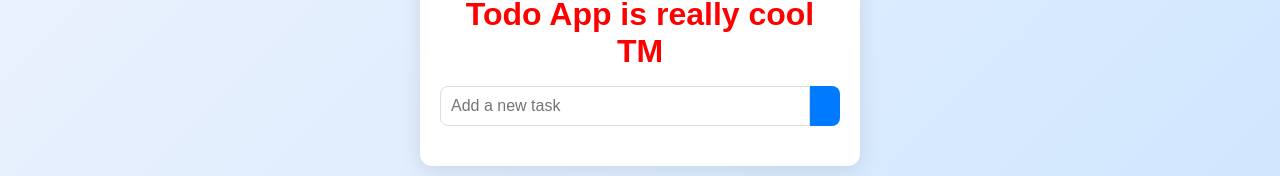
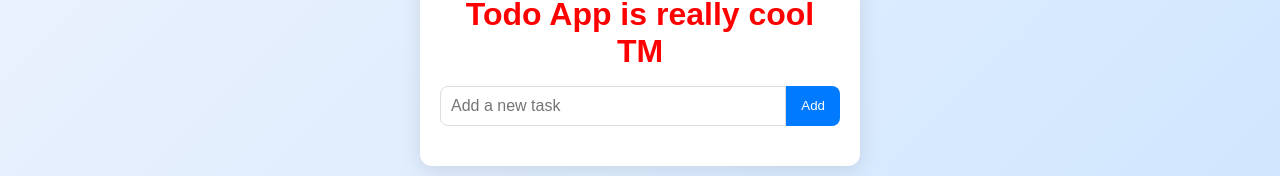
Before and after one commit to Thomas124M/moudle210-todo-TM, a plain HTML site: page src/frontend/index.html in a window 1280 px wide. Shown: the part 340-516 px from the top of the page. Drawn offline with nearby package versions, Linux system fonts and the light colour scheme; no server answers.

Commit message:
le bouton

```diff
--- a/src/frontend/index.html
+++ b/src/frontend/index.html
@@ -13,7 +13,7 @@
     <h1>Todo App is really cool TM</h1>
     <form id="todo-form">
       <input type="text" id="todo-input" placeholder="Add a new task" required>
-      <button type="submit">
+      <button type="submit">Add</button>
     </form>
     <ul id="todo-list"></ul>
   </div>
```
